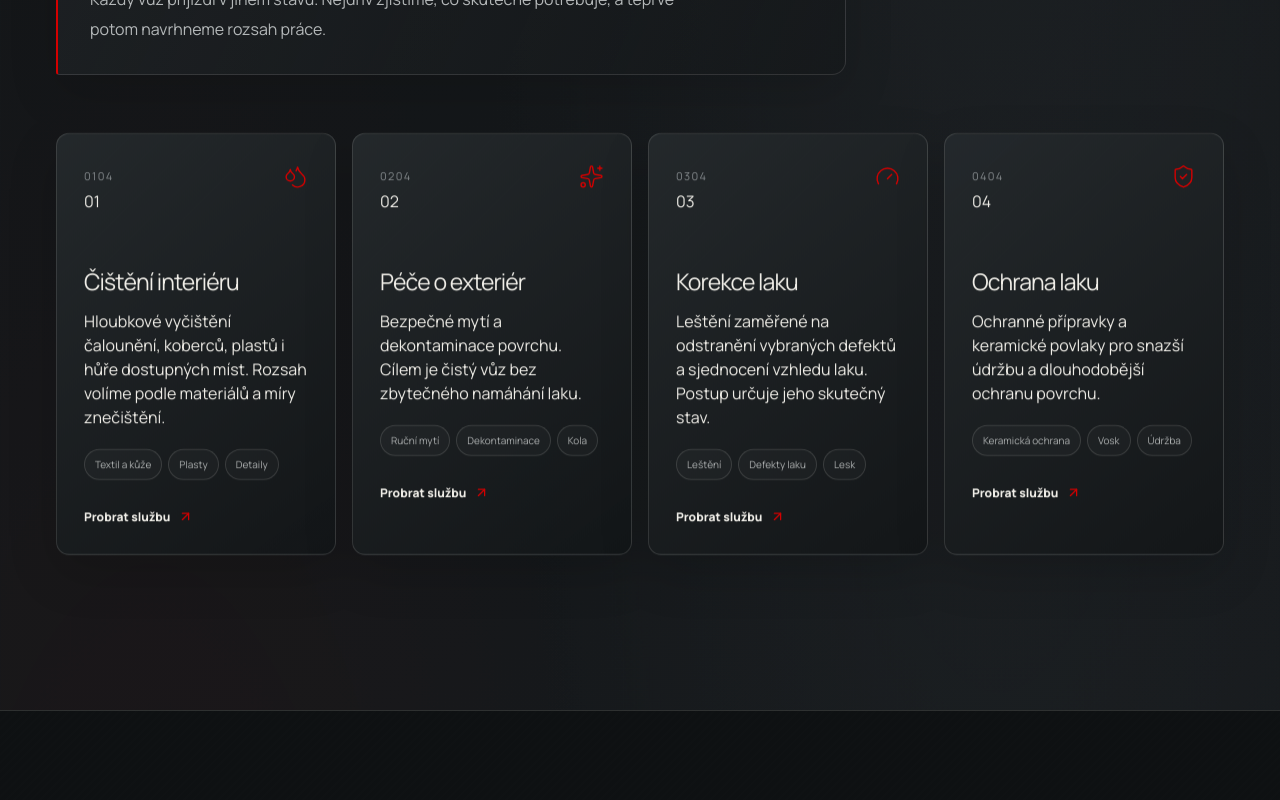
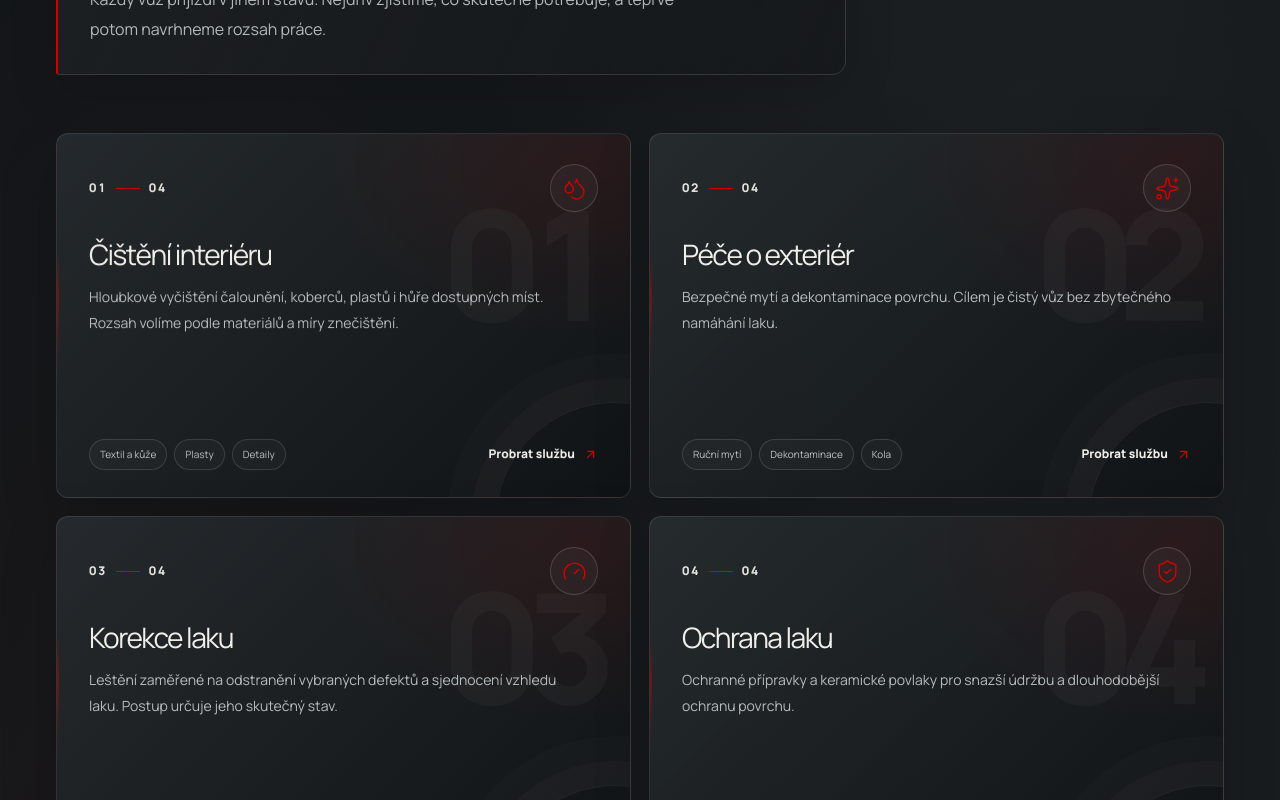
Before and after one commit to vrbaX/Car-Detailing, a React (Vite) app: page / in a window 1280 px wide. Shown: the part 1260-2060 px from the top of the page. Built offline with nearby package versions, Linux system fonts and the light colour scheme.

Commit message:
Add premium service card layout and restrained motion

```diff
--- a/src/index.css
+++ b/src/index.css
@@ -412,3 +412,145 @@ main.min-h-screen::before {
     transform: none !important;
   }
 }
+
+
+/* Service cards: spacious editorial layout + lightweight motion */
+.services-grid {
+  grid-template-columns: repeat(2, minmax(0, 1fr));
+  gap: 18px;
+}
+.service-card {
+  position: relative;
+  display: flex;
+  flex-direction: column;
+  isolation: isolate;
+  min-height: 365px;
+  padding: 30px 32px 27px;
+  overflow: hidden;
+  border: 1px solid rgba(240,238,232,.13);
+  border-radius: 12px;
+  background:
+    radial-gradient(ellipse at 92% 8%, rgba(212,0,0,.09), transparent 17rem),
+    linear-gradient(135deg, rgba(38,43,46,.96), rgba(17,20,22,.98));
+  box-shadow: 0 18px 55px rgba(0,0,0,.18);
+  transform: translateY(0);
+  transition: transform .45s cubic-bezier(.2,.75,.25,1), border-color .35s ease, box-shadow .45s ease, background .45s ease;
+}
+.service-card::before {
+  content: "";
+  position: absolute;
+  z-index: -1;
+  inset: 0 auto 0 0;
+  width: 2px;
+  background: linear-gradient(180deg, transparent, var(--rosso) 35%, rgba(212,0,0,.2) 75%, transparent);
+  opacity: .45;
+  transform: scaleY(.35);
+  transform-origin: center;
+  transition: opacity .4s ease, transform .4s ease;
+}
+.service-card::after {
+  content: "";
+  position: absolute;
+  z-index: -1;
+  width: 240px;
+  height: 240px;
+  right: -105px;
+  bottom: -145px;
+  border: 1px solid rgba(240,238,232,.07);
+  border-radius: 50%;
+  box-shadow: 0 0 0 24px rgba(240,238,232,.018), 0 0 0 49px rgba(240,238,232,.012);
+  transition: transform .65s cubic-bezier(.2,.75,.25,1), border-color .4s ease;
+}
+.service-card:hover {
+  transform: translateY(-7px);
+  border-color: rgba(212,0,0,.42);
+  box-shadow: 0 27px 65px rgba(0,0,0,.3), 0 0 35px rgba(212,0,0,.055);
+  background:
+    radial-gradient(ellipse at 92% 8%, rgba(212,0,0,.15), transparent 18rem),
+    linear-gradient(135deg, #292e31, #15191b);
+}
+.service-card:hover::before { opacity: 1; transform: scaleY(.82); }
+.service-card:hover::after { transform: scale(1.12) translate(-8px,-8px); border-color: rgba(212,0,0,.2); }
+.service-card-top { position: relative; z-index: 1; min-height: 48px; }
+.service-index {
+  display: inline-flex;
+  align-items: center;
+  gap: 9px;
+  color: #e5e3dd;
+  font-size: 12px;
+  font-weight: 800;
+  letter-spacing: .12em;
+  font-variant-numeric: tabular-nums;
+}
+.service-index i { width: 24px; height: 1px; background: var(--rosso); }
+.service-index::first-letter { color: var(--rosso); }
+.service-icon {
+  display: grid;
+  place-items: center;
+  width: 48px;
+  height: 48px;
+  border: 1px solid rgba(240,238,232,.16);
+  border-radius: 50%;
+  color: #e7e4dc;
+  background: rgba(255,255,255,.035);
+  transition: color .35s ease, background .35s ease, border-color .35s ease, transform .55s cubic-bezier(.2,.75,.25,1);
+}
+.service-card:hover .service-icon {
+  color: white;
+  background: var(--rosso);
+  border-color: var(--rosso);
+  transform: rotate(-9deg) scale(1.06);
+}
+.service-watermark {
+  position: absolute;
+  z-index: -1;
+  top: 52px;
+  right: 26px;
+  color: rgba(240,238,232,.035);
+  font-size: clamp(100px, 12vw, 165px);
+  line-height: 1;
+  font-weight: 800;
+  letter-spacing: -.1em;
+  font-variant-numeric: tabular-nums;
+  transition: color .4s ease, transform .6s cubic-bezier(.2,.75,.25,1);
+}
+.service-card:hover .service-watermark { color: rgba(240,238,232,.065); transform: translateY(-7px); }
+.service-card-content { position: relative; z-index: 1; max-width: 520px; margin-top: 26px; }
+.service-card h3 { margin: 0 0 14px; font-size: clamp(23px, 2.2vw, 30px); line-height: 1.15; letter-spacing: -.055em; }
+.service-card > .service-card-content > p {
+  min-height: 0;
+  max-width: 490px;
+  margin: 0;
+  color: #b7bcbd;
+  font-size: 14px;
+  line-height: 1.85;
+}
+.service-card-bottom { position: relative; z-index: 1; display: flex; align-items: flex-end; justify-content: space-between; gap: 18px; margin-top: auto; padding-top: 26px; }
+.service-card .tag-list { margin: 0; gap: 7px; }
+.service-card .tag-list span { padding: 7px 10px; border-color: rgba(240,238,232,.14); color: #c0c3c2; font-size: 10px; }
+.service-card .text-link { flex: none; padding-bottom: 7px; }
+.service-card .text-link svg { transition: transform .3s ease; }
+.service-card:hover .text-link svg { transform: translate(3px,-3px); }
+
+/* Reveal elements only as they enter the viewport */
+.reveal { opacity: 0; transform: translateY(24px); animation: none; transition: opacity .7s ease, transform .7s cubic-bezier(.2,.7,.2,1); }
+.reveal.is-visible { opacity: 1; transform: translateY(0); }
+.services-grid .service-card:nth-child(2) { transition-delay: .08s; }
+.services-grid .service-card:nth-child(3) { transition-delay: .16s; }
+.services-grid .service-card:nth-child(4) { transition-delay: .24s; }
+.step-row { transition: border-color .25s ease, transform .3s ease, background .3s ease; }
+.step-row:hover { background: linear-gradient(110deg, rgba(42,46,49,.95), rgba(20,23,25,.82)); }
+
+@media (max-width: 700px) {
+  .services-grid { grid-template-columns: 1fr; gap: 12px; }
+  .service-card { min-height: 330px; padding: 24px 23px; }
+  .service-card-content { margin-top: 22px; }
+  .service-card h3 { margin: 0 0 12px; font-size: 23px; }
+  .service-card > .service-card-content > p { font-size: 13px; }
+  .service-card-bottom { align-items: flex-start; flex-direction: column; gap: 17px; padding-top: 23px; }
+  .service-watermark { top: 45px; right: 16px; font-size: 112px; }
+}
+@media (prefers-reduced-motion: reduce) {
+  .reveal { opacity: 1; transform: none; transition: none; }
+  .service-card, .service-card::before, .service-card::after, .service-icon, .service-watermark, .step-row { transition: none !important; }
+}
```
